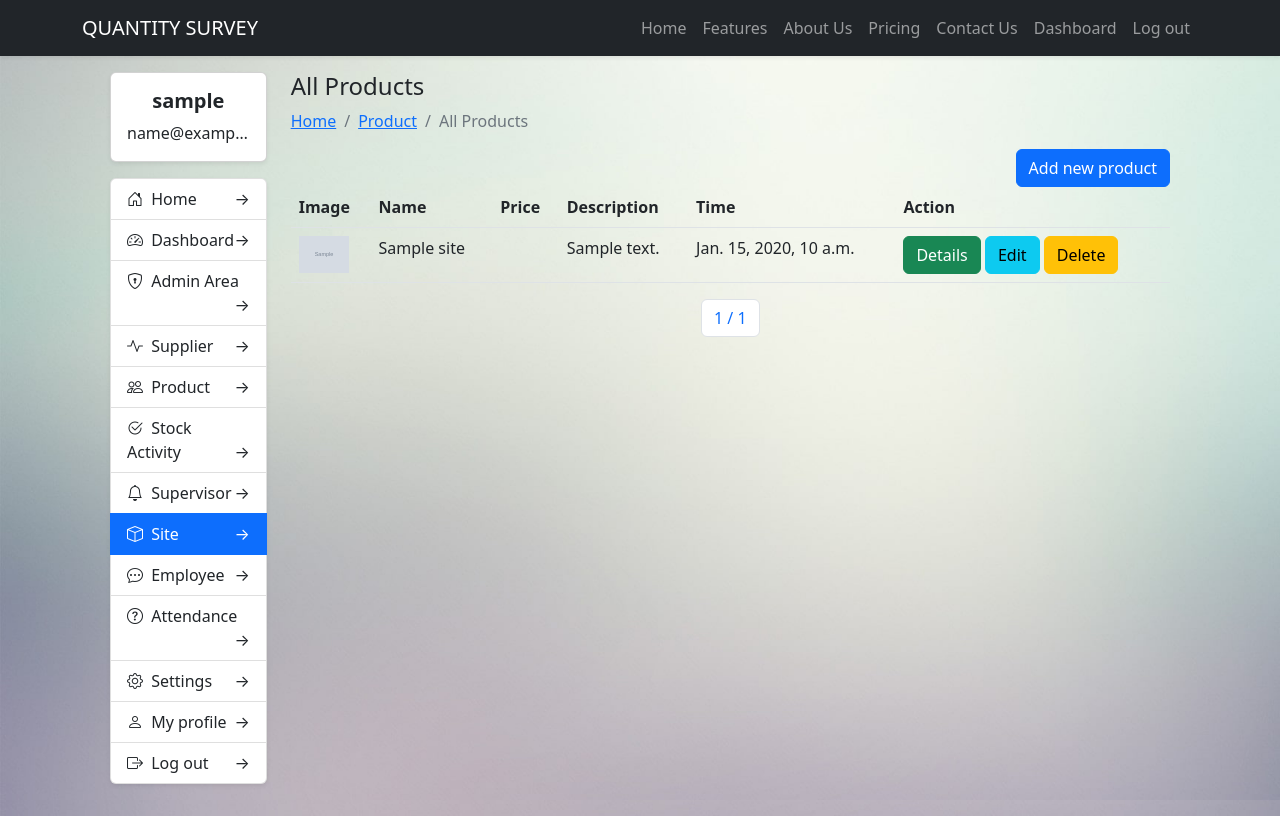
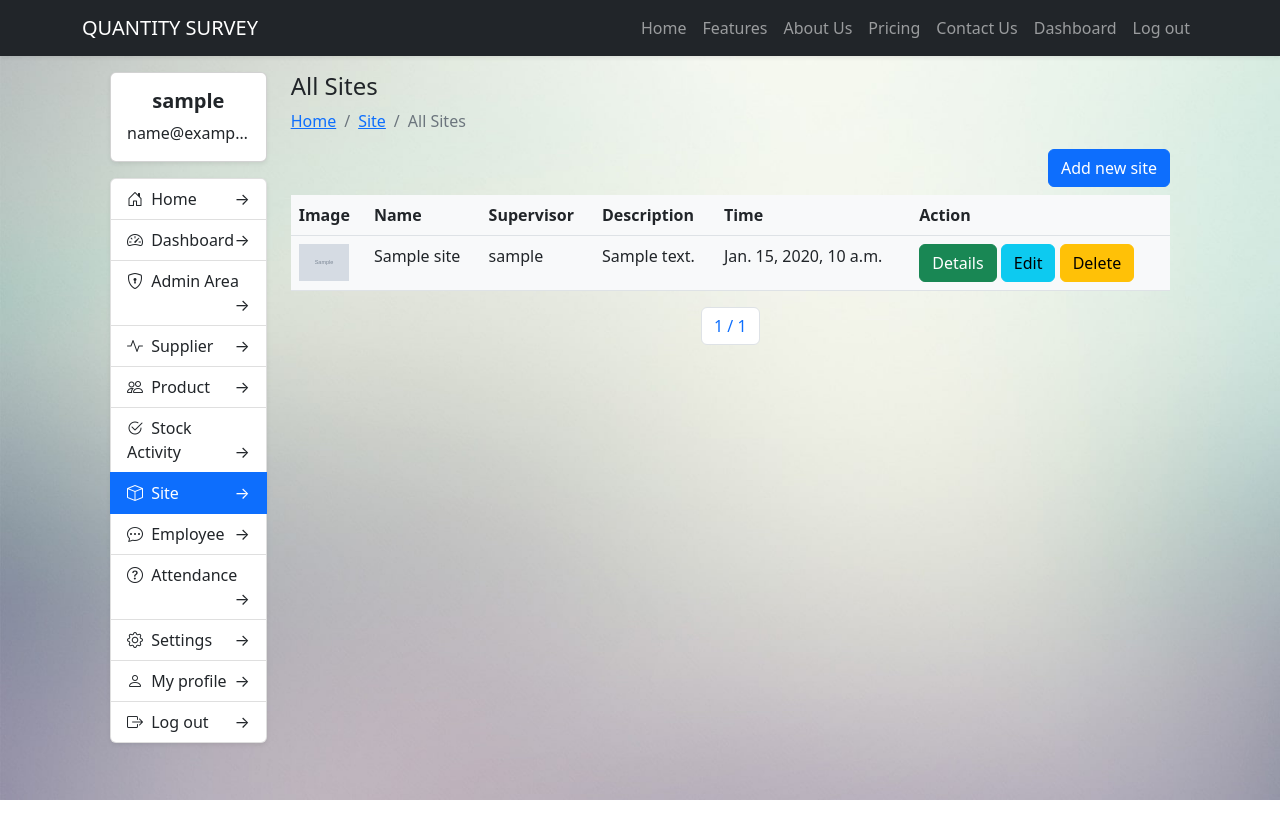
Before and after one commit to ozeyking/Quantity-Survey, a Django app: page /supervisor/site in a window 1280 px wide. Run offline with Django 4.2, Linux system fonts and the light colour scheme; the first user in the database is signed in; tables that the repository leaves empty hold one stand-in row (Sample ...); some libraries are stand-ins or nearby versions.

Commit message:
create site

```diff
--- a/supervisor/urls.py
+++ b/supervisor/urls.py
@@ -2,7 +2,7 @@ from django.urls import path
 from django.views.generic import RedirectView
 from . import views
 
-app_name = "site"
+app_name = "supervisor"
 urlpatterns = [
     path("site", views.site_index, name="site.index"),
     path("site/create", views.site_create, name="site.create"),
--- a/supervisor/views.py
+++ b/supervisor/views.py
@@ -44,6 +44,13 @@ def site_create(request):
             user_id=request.user.id,
         )
 
+        if request.FILES.get("image") != None:
+            site.image = request.FILES.get("image")
+
+        site.save()
+        messages.info(request, "Site saved")
+        return redirect("supervisor:site.index")
+
 
 @login_required(login_url="signin")
 def site_edit(request, id):
--- a/templates/layouts/admin.html
+++ b/templates/layouts/admin.html
@@ -6,7 +6,7 @@
     <meta http-equiv="X-UA-Compatible" content="IE=edge" />
     <meta name="viewport" content="width=device-width, initial-scale=1.0" />
     <title>{% block title %} Quantity Survey {% endblock %}</title>
-    <link rel="icon" type="image/x-icon" href="{% static 'img/favicon.ico' %}" />
+    <link rel="icon" type="image/x-icon" href="{% static 'images/favicon.ico' %}" />
     <link rel="stylesheet" href="{% static 'css/bootstrap-icons.css' %}" />
     <link rel="stylesheet" href="{% static 'css/bootstrap.min.css' %}" />
     <link rel="stylesheet" href="{% static 'css/style.css' %}" />
--- a/templates/layouts/base.html
+++ b/templates/layouts/base.html
@@ -6,7 +6,7 @@
     <meta http-equiv="X-UA-Compatible" content="IE=edge" />
     <meta name="viewport" content="width=device-width, initial-scale=1.0" />
     <title>{% block title %} Quantity Survey {% endblock %}</title>
-    <link rel="icon" type="image/x-icon" href="{% static 'img/favicon.ico' %}" />
+    <link rel="icon" type="image/x-icon" href="{% static 'images/favicon.ico' %}" />
     <link rel="stylesheet" href="{% static 'css/bootstrap-icons.css' %}" />
     <link rel="stylesheet" href="{% static 'css/bootstrap.min.css' %}" />
     <link rel="stylesheet" href="{% static 'css/style.css' %}" />
--- a/templates/partials/sidebar.html
+++ b/templates/partials/sidebar.html
@@ -59,12 +59,8 @@
       <span class="float-end">&rarr;</span>
     </a>
     {% endif %} {% if user.groups.first.name == 'supervisor' or user.is_superuser %}
-    <a href="{% url 'home' %}" class="list-group-item list-group-item-action">
-      <i class="bi bi-bell me-1"></i> Supervisor
-      <span class="float-end">&rarr;</span>
-    </a>
     <a
-      href="{% url 'dashboard' %}"
+      href="{% url 'supervisor:site.index' %}"
       class="list-group-item list-group-item-action {% if '/site' in request.path %} active {% endif %}"
     >
       <i class="bi bi-box me-1"></i> Site <span class="float-end">&rarr;</span>
--- a/templates/site/index.html
+++ b/templates/site/index.html
@@ -1,44 +1,42 @@
 {% extends 'layouts/admin.html' %}
 {% load static %}
-{% block title %} Product {% endblock %}
+{% block title %} Site {% endblock %}
 {% block content %}
-<h4>All Products</h4>
+<h4>All Sites</h4>
 <nav aria-label="breadcrumb">
   <ol class="breadcrumb">
     <li class="breadcrumb-item"><a href="{% url 'home' %}">Home</a></li>
-    <li class="breadcrumb-item"><a href="{% url 'product.index' %}">Product</a></li>
-    <li class="breadcrumb-item active" aria-current="page">All Products</li>
+    <li class="breadcrumb-item"><a href="{% url 'supervisor:site.index' %}">Site</a></li>
+    <li class="breadcrumb-item active" aria-current="page">All Sites</li>
   </ol>
 </nav>
-{% if user.groups.first.name == 'supplier' %}
-<a href="{% url 'supplier:product.create' %}" class="btn btn-primary float-end">Add new product</a>
-{% elif user.groups.first.name != 'supplier' and user.is_staff %}
-<a href="{% url 'product.create' %}" class="btn btn-primary float-end">Add new product</a>
+{% if user.is_superuser %}
+<a href="{% url 'supervisor:site.create' %}" class="btn btn-primary float-end mb-2">Add new site</a>
 {% endif %} {% include 'partials/messages.html' %}
-<table class="table">
+<table class="table bg-light">
   <thead>
     <tr>
       <th scope="col">Image</th>
       <th scope="col">Name</th>
-      <th scope="col">Price</th>
+      <th scope="col">Supervisor</th>
       <th scope="col">Description</th>
       <th scope="col">Time</th>
       <th scope="col">Action</th>
     </tr>
   </thead>
   <tbody>
-    {% for product in page_object %}
+    {% for site in page_object %}
     <tr>
-      <td><img src='/media/{{product.image}}' width='50'/></td>
-      <td>{{product.name}}</td>
-      <td>{{product.price}}</td>
-      <td>{{product.description}}</td>
-      <td>{{product.created_at}}</td>
+      <td><img src='/media/{{site.image}}' width='50'/></td>
+      <td>{{site.name}}</td>
+      <td>{{site.supervisor.username}}</td>
+      <td>{{site.description}}</td>
+      <td>{{site.created_at}}</td>
       <td>
-        {% if product.user_id == user.id %}
+        {% if site.user_id == user.id %}
           <a href='#' class='btn btn-success'>Details</a>
-          <a href="{% url 'product.edit' id=product.id %}" class="btn btn-info">Edit</a>
-          <a href="{% url 'product.delete' id=product.id %}" class="btn btn-warning">Delete</a>
+          <a href="{% url 'supervisor:site.edit' id=site.id %}" class="btn btn-info">Edit</a>
+          <a href="{% url 'supervisor:site.delete' id=site.id %}" class="btn btn-warning">Delete</a>
         {% endif %}
       </td>
     </tr>
```
Also changed, not shown: templates/site/create.html (+21 -12 lines), static/images/favicon.ico (added).
